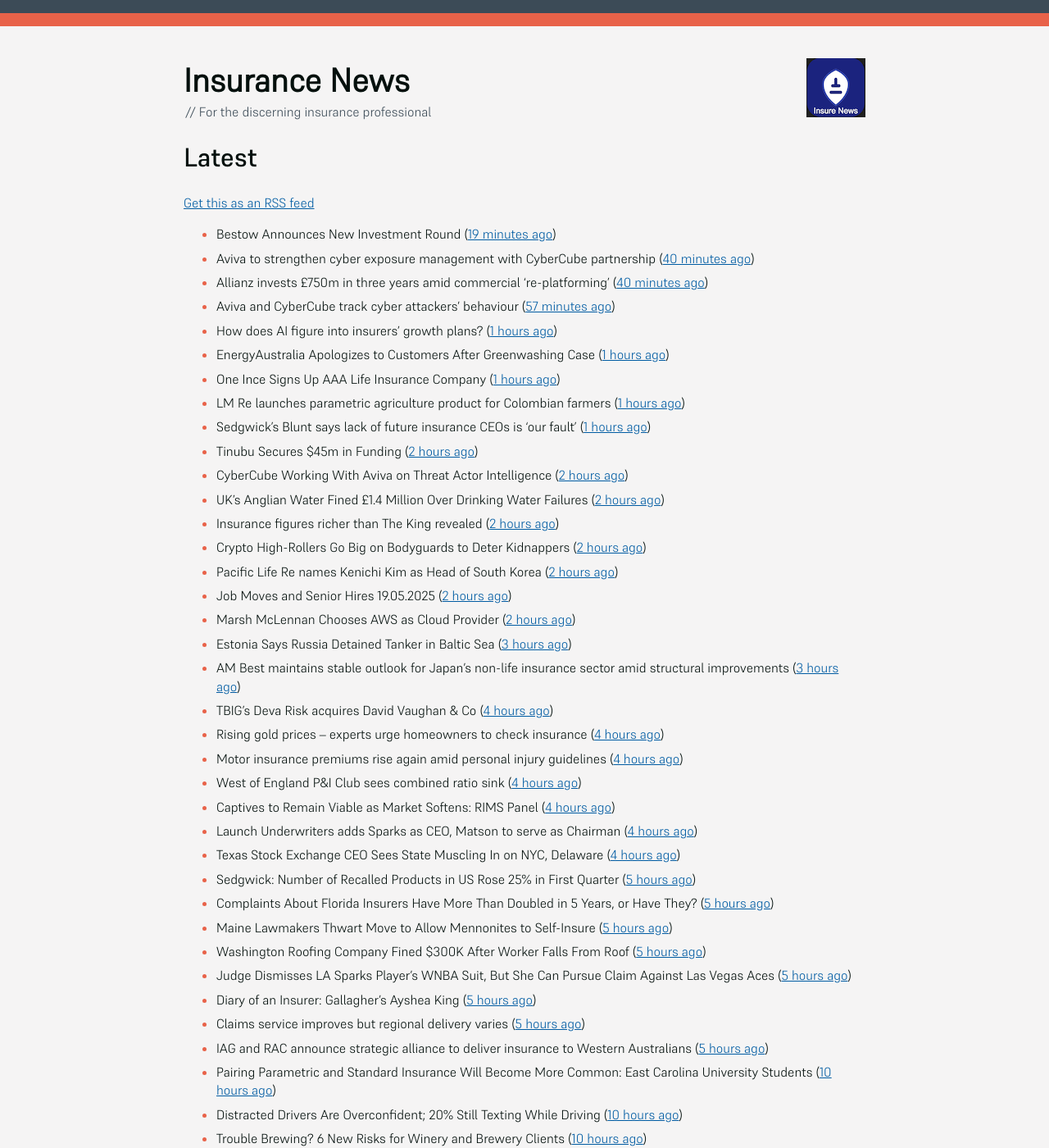
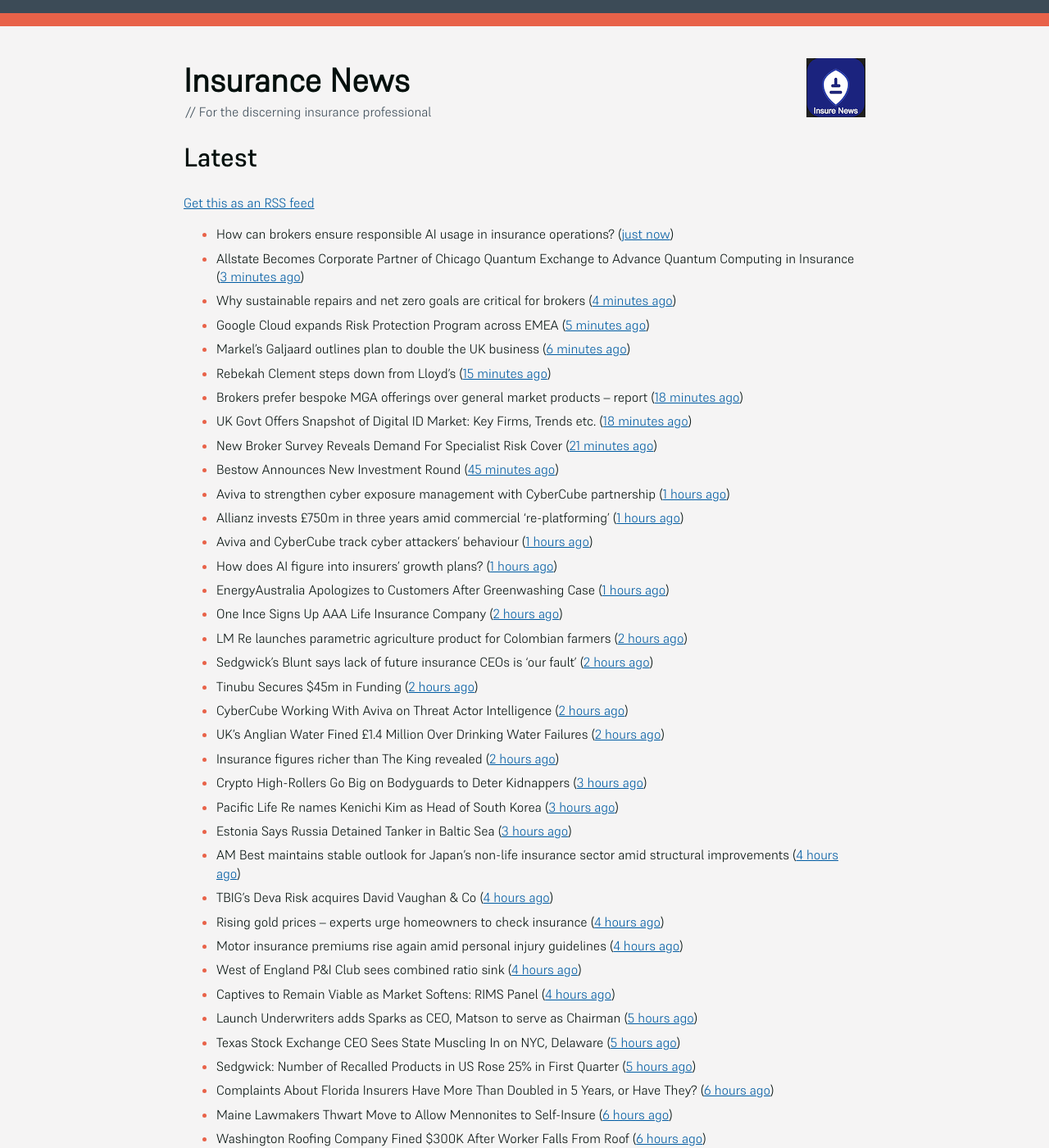
Before and after one commit to mat-0/feeds.thechels.uk, a Jekyll site: the page built from index.md, in a window 1280 px wide and 1400 px high. Shown: the whole window at 82% size. Built offline with Jekyll 4.4.1, drawn with Linux system fonts in a browser that asks for light colours; some of the changed text lies outside the part shown.

Commit message:
New Feed

```diff
--- a/index.md
+++ b/index.md
@@ -8,65 +8,71 @@ description: Latest Updates
 [Get this as an RSS feed](/feed.rss)
 
 <!-- news_marker starts -->
-- Bestow Announces New Investment Round ([19 minutes ago](https://insurance-edge.net/2025/05/19/bestow-announces-new-investment-round/))
-- Aviva to strengthen cyber exposure management with CyberCube partnership ([40 minutes ago](https://www.reinsurancene.ws/aviva-to-strengthen-cyber-exposure-management-with-cybercube-partnership/))
-- Allianz invests £750m in three years amid commercial ‘re-platforming’ ([40 minutes ago](https://www.postonline.co.uk/news/7957771/allianz-invests-ps750m-in-three-years-amid-commercial-replatforming))
-- Aviva and CyberCube track cyber attackers’ behaviour ([57 minutes ago](https://www.postonline.co.uk/news/7957778/aviva-and-cybercube-track-cyber-attackers-behaviour))
+- How can brokers ensure responsible AI usage in insurance operations? ([just now](https://www.insurancebusinessmag.com/uk/news/breaking-news/how-can-brokers-ensure-responsible-ai-usage-in-insurance-operations-536137.aspx))
+- Allstate Becomes Corporate Partner of Chicago Quantum Exchange to Advance Quantum Computing in Insurance ([3 minutes ago](https://www.insurtechinsights.com/allstate-becomes-corporate-partner-of-chicago-quantum-exchange-to-advance-quantum-computing-in-insurance/))
+- Why sustainable repairs and net zero goals are critical for brokers ([4 minutes ago](https://www.insurancebusinessmag.com/uk/news/environmental/why-sustainable-repairs-and-net-zero-goals-are-critical-for-brokers-536136.aspx))
+- Google Cloud expands Risk Protection Program across EMEA ([5 minutes ago](https://www.reinsurancene.ws/google-cloud-expands-risk-protection-program-across-emea/))
+- Markel’s Galjaard outlines plan to double the UK business ([6 minutes ago](https://www.postonline.co.uk/news/7957775/markels-galjaard-outlines-plan-to-double-the-uk-business))
+- Rebekah Clement steps down from Lloyd's ([15 minutes ago](https://www.insurancebusinessmag.com/uk/news/breaking-news/rebekah-clement-steps-down-from-lloyds-536135.aspx))
+- Brokers prefer bespoke MGA offerings over general market products – report ([18 minutes ago](https://www.insurancebusinessmag.com/uk/news/breaking-news/brokers-prefer-bespoke-mga-offerings-over-general-market-products--report-536134.aspx))
+- UK Govt Offers Snapshot of Digital ID Market: Key Firms, Trends etc. ([18 minutes ago](https://insurance-edge.net/2025/05/19/uk-govt-offers-snapshot-of-digital-id-market-key-firms-trends-etc/))
+- New Broker Survey Reveals Demand For Specialist Risk Cover ([21 minutes ago](https://insurance-edge.net/2025/05/19/new-broker-survey-reveals-demand-for-specialist-risk-cover/))
+- Bestow Announces New Investment Round ([45 minutes ago](https://insurance-edge.net/2025/05/19/bestow-announces-new-investment-round/))
+- Aviva to strengthen cyber exposure management with CyberCube partnership ([1 hours ago](https://www.reinsurancene.ws/aviva-to-strengthen-cyber-exposure-management-with-cybercube-partnership/))
+- Allianz invests £750m in three years amid commercial ‘re-platforming’ ([1 hours ago](https://www.postonline.co.uk/news/7957771/allianz-invests-ps750m-in-three-years-amid-commercial-replatforming))
+- Aviva and CyberCube track cyber attackers’ behaviour ([1 hours ago](https://www.postonline.co.uk/news/7957778/aviva-and-cybercube-track-cyber-attackers-behaviour))
 - How does AI figure into insurers' growth plans? ([1 hours ago](https://www.dig-in.com/list/how-does-ai-figure-into-insurers-growth-plans))
 - EnergyAustralia Apologizes to Customers After Greenwashing Case ([1 hours ago](https://www.insurancejournal.com/news/international/2025/05/19/824194.htm))
-- One Ince Signs Up AAA Life Insurance Company ([1 hours ago](https://insurance-edge.net/2025/05/19/one-ince-signs-up-aaa-life-insurance-company/))
-- LM Re launches parametric agriculture product for Colombian farmers ([1 hours ago](https://www.reinsurancene.ws/lm-re-launches-parametric-agriculture-product-for-colombian-farmers/))
-- Sedgwick’s Blunt says lack of future insurance CEOs is ‘our fault’ ([1 hours ago](https://www.postonline.co.uk/news/7957772/sedgwicks-blunt-says-lack-of-future-insurance-ceos-is-our-fault))
+- One Ince Signs Up AAA Life Insurance Company ([2 hours ago](https://insurance-edge.net/2025/05/19/one-ince-signs-up-aaa-life-insurance-company/))
+- LM Re launches parametric agriculture product for Colombian farmers ([2 hours ago](https://www.reinsurancene.ws/lm-re-launches-parametric-agriculture-product-for-colombian-farmers/))
+- Sedgwick’s Blunt says lack of future insurance CEOs is ‘our fault’ ([2 hours ago](https://www.postonline.co.uk/news/7957772/sedgwicks-blunt-says-lack-of-future-insurance-ceos-is-our-fault))
 - Tinubu Secures $45m in Funding ([2 hours ago](https://insurance-edge.net/2025/05/19/tinubu-secures-45m-in-funding/))
 - CyberCube Working With Aviva on Threat Actor Intelligence ([2 hours ago](https://insurance-edge.net/2025/05/19/cybercube-working-with-aviva-on-threat-actor-intelligence/))
 - UK’s Anglian Water Fined £1.4 Million Over Drinking Water Failures ([2 hours ago](https://www.insurancejournal.com/news/international/2025/05/19/824185.htm))
 - Insurance figures richer than The King revealed ([2 hours ago](https://www.postonline.co.uk/news/7957777/insurance-figures-richer-than-the-king-revealed))
-- Crypto High-Rollers Go Big on Bodyguards to Deter Kidnappers ([2 hours ago](https://www.insurancejournal.com/news/international/2025/05/19/824178.htm))
-- Pacific Life Re names Kenichi Kim as Head of South Korea ([2 hours ago](https://www.reinsurancene.ws/pacific-life-re-names-kenichi-kim-as-head-of-south-korea/))
-- Job Moves and Senior Hires 19.05.2025 ([2 hours ago](https://insurance-edge.net/2025/05/19/job-moves-and-senior-hires-19-05-2025/))
-- Marsh McLennan Chooses AWS as Cloud Provider ([2 hours ago](https://insurance-edge.net/2025/05/19/marsh-mclennan-chooses-aws-as-cloud-provider/))
+- Crypto High-Rollers Go Big on Bodyguards to Deter Kidnappers ([3 hours ago](https://www.insurancejournal.com/news/international/2025/05/19/824178.htm))
+- Pacific Life Re names Kenichi Kim as Head of South Korea ([3 hours ago](https://www.reinsurancene.ws/pacific-life-re-names-kenichi-kim-as-head-of-south-korea/))
 - Estonia Says Russia Detained Tanker in Baltic Sea ([3 hours ago](https://www.insurancejournal.com/news/international/2025/05/19/824175.htm))
-- AM Best maintains stable outlook for Japan’s non-life insurance sector amid structural improvements ([3 hours ago](https://www.reinsurancene.ws/am-best-maintains-stable-outlook-for-japans-non-life-insurance-sector-amid-structural-improvements/))
+- AM Best maintains stable outlook for Japan’s non-life insurance sector amid structural improvements ([4 hours ago](https://www.reinsurancene.ws/am-best-maintains-stable-outlook-for-japans-non-life-insurance-sector-amid-structural-improvements/))
 - TBIG's Deva Risk acquires David Vaughan & Co ([4 hours ago](https://www.insurancebusinessmag.com/uk/news/breaking-news/tbigs-deva-risk-acquires-david-vaughan-and-co-536120.aspx))
 - Rising gold prices – experts urge homeowners to check insurance ([4 hours ago](https://www.insurancebusinessmag.com/uk/news/property-insurance/rising-gold-prices--experts-urge-homeowners-to-check-insurance-536119.aspx))
 - Motor insurance premiums rise again amid personal injury guidelines ([4 hours ago](https://www.insurancebusinessmag.com/uk/news/auto-motor/motor-insurance-premiums-rise-again-amid-personal-injury-guidelines-536118.aspx))
 - West of England P&I Club sees combined ratio sink ([4 hours ago](https://www.insurancebusinessmag.com/uk/news/marine/west-of-england-pandi-club-sees-combined-ratio-sink-536117.aspx))
 - Captives to Remain Viable as Market Softens: RIMS Panel ([4 hours ago](https://www.insurancejournal.com/news/national/2025/05/19/823940.htm))
-- Launch Underwriters adds Sparks as CEO, Matson to serve as Chairman ([4 hours ago](https://www.reinsurancene.ws/launch-underwriters-adds-sparks-as-ceo-matson-to-serve-as-chairman/))
-- Texas Stock Exchange CEO Sees State Muscling In on NYC, Delaware ([4 hours ago](https://www.insurancejournal.com/news/southcentral/2025/05/19/824129.htm))
+- Launch Underwriters adds Sparks as CEO, Matson to serve as Chairman ([5 hours ago](https://www.reinsurancene.ws/launch-underwriters-adds-sparks-as-ceo-matson-to-serve-as-chairman/))
+- Texas Stock Exchange CEO Sees State Muscling In on NYC, Delaware ([5 hours ago](https://www.insurancejournal.com/news/southcentral/2025/05/19/824129.htm))
 - Sedgwick: Number of Recalled Products in US Rose 25% in First Quarter ([5 hours ago](https://www.insurancejournal.com/news/national/2025/05/19/824155.htm))
-- Complaints About Florida Insurers Have More Than Doubled in 5 Years, or Have They? ([5 hours ago](https://www.insurancejournal.com/news/southeast/2025/05/19/824138.htm))
-- Maine Lawmakers Thwart Move to Allow Mennonites to Self-Insure ([5 hours ago](https://www.insurancejournal.com/news/east/2025/05/19/824161.htm))
-- Washington Roofing Company Fined $300K After Worker Falls From Roof ([5 hours ago](https://www.insurancejournal.com/news/west/2025/05/19/823964.htm))
-- Judge Dismisses LA Sparks Player’s WNBA Suit, But She Can Pursue Claim Against Las Vegas Aces ([5 hours ago](https://www.insurancejournal.com/news/west/2025/05/19/824106.htm))
-- Diary of an Insurer: Gallagher’s Ayshea King ([5 hours ago](https://www.postonline.co.uk/broker/7957466/diary-of-an-insurer-gallaghers-ayshea-king))
-- Claims service improves but regional delivery varies ([5 hours ago](https://www.postonline.co.uk/claims/7957673/claims-service-improves-but-regional-delivery-varies))
-- IAG and RAC announce strategic alliance to deliver insurance to Western Australians ([5 hours ago](https://www.reinsurancene.ws/iag-and-rac-announce-strategic-alliance-to-deliver-insurance-to-western-australians/))
-- Pairing Parametric and Standard Insurance Will Become More Common: East Carolina University Students ([10 hours ago](https://www.insurancejournal.com/magazines/mag-features/2025/05/19/823760.htm))
-- Distracted Drivers Are Overconfident; 20% Still Texting While Driving ([10 hours ago](https://www.insurancejournal.com/magazines/mag-features/2025/05/19/823759.htm))
-- Trouble Brewing? 6 New Risks for Winery and Brewery Clients ([10 hours ago](https://www.insurancejournal.com/magazines/mag-features/2025/05/19/823758.htm))
-- Business Moves ([10 hours ago](https://www.insurancejournal.com/magazines/mag-business-moves/2025/05/19/823757.htm))
-- Perpetuation Planning – Part Two ([10 hours ago](https://www.insurancejournal.com/magazines/mag-features/2025/05/19/823756.htm))
-- Diversification, Risk Modeling Top of Mind for Carriers as Cyber Liability Market Softens ([10 hours ago](https://www.insurancejournal.com/magazines/mag-features/2025/05/19/823755.htm))
-- New York High Court Unleashes Expanded Liability for Pet Owners ([10 hours ago](https://www.insurancejournal.com/magazines/mag-features/2025/05/19/823754.htm))
-- Lights, Camera, Action: New Risks Emerge as Hollywood Goes Virtual, Hunts Tax Credits ([10 hours ago](https://www.insurancejournal.com/magazines/mag-features/2025/05/19/823753.htm))
-- Declarations ([10 hours ago](https://www.insurancejournal.com/magazines/mag-declarations/2025/05/19/823752.htm))
-- An Agent’s Guide to Expanding into Commercial Lines ([10 hours ago](https://www.insurancejournal.com/magazines/mag-features/2025/05/19/823751.htm))
-- Navigating the Landscape of Agency Agreements ([10 hours ago](https://www.insurancejournal.com/magazines/mag-features/2025/05/19/823750.htm))
-- When Harassment Follows You Home: Managing Employment Practices Liability Risk in a Remote Work Era ([10 hours ago](https://www.insurancejournal.com/magazines/mag-features/2025/05/19/823749.htm))
-- My New Markets ([10 hours ago](https://www.insurancejournal.com/magazines/mag-newmarkets/2025/05/19/823748.htm))
-- Risk Management Considerations When Having Family Fun ([10 hours ago](https://www.insurancejournal.com/magazines/mag-features/2025/05/19/823747.htm))
-- How IoT complements Plymouth Rock's coverage strategy ([14 hours ago](https://www.dig-in.com/news/plymouth-rock-uses-iot-technology-to-manage-risks))
-- Independent agents need data support to use agentic AI ([15 hours ago](https://www.dig-in.com/news/independent-agents-need-data-support-to-use-agentic-ai))
+- Complaints About Florida Insurers Have More Than Doubled in 5 Years, or Have They? ([6 hours ago](https://www.insurancejournal.com/news/southeast/2025/05/19/824138.htm))
+- Maine Lawmakers Thwart Move to Allow Mennonites to Self-Insure ([6 hours ago](https://www.insurancejournal.com/news/east/2025/05/19/824161.htm))
+- Washington Roofing Company Fined $300K After Worker Falls From Roof ([6 hours ago](https://www.insurancejournal.com/news/west/2025/05/19/823964.htm))
+- Judge Dismisses LA Sparks Player’s WNBA Suit, But She Can Pursue Claim Against Las Vegas Aces ([6 hours ago](https://www.insurancejournal.com/news/west/2025/05/19/824106.htm))
+- Diary of an Insurer: Gallagher’s Ayshea King ([6 hours ago](https://www.postonline.co.uk/broker/7957466/diary-of-an-insurer-gallaghers-ayshea-king))
+- Claims service improves but regional delivery varies ([6 hours ago](https://www.postonline.co.uk/claims/7957673/claims-service-improves-but-regional-delivery-varies))
+- IAG and RAC announce strategic alliance to deliver insurance to Western Australians ([6 hours ago](https://www.reinsurancene.ws/iag-and-rac-announce-strategic-alliance-to-deliver-insurance-to-western-australians/))
+- Pairing Parametric and Standard Insurance Will Become More Common: East Carolina University Students ([11 hours ago](https://www.insurancejournal.com/magazines/mag-features/2025/05/19/823760.htm))
+- Distracted Drivers Are Overconfident; 20% Still Texting While Driving ([11 hours ago](https://www.insurancejournal.com/magazines/mag-features/2025/05/19/823759.htm))
+- Trouble Brewing? 6 New Risks for Winery and Brewery Clients ([11 hours ago](https://www.insurancejournal.com/magazines/mag-features/2025/05/19/823758.htm))
+- Business Moves ([11 hours ago](https://www.insurancejournal.com/magazines/mag-business-moves/2025/05/19/823757.htm))
+- Perpetuation Planning – Part Two ([11 hours ago](https://www.insurancejournal.com/magazines/mag-features/2025/05/19/823756.htm))
+- Diversification, Risk Modeling Top of Mind for Carriers as Cyber Liability Market Softens ([11 hours ago](https://www.insurancejournal.com/magazines/mag-features/2025/05/19/823755.htm))
+- New York High Court Unleashes Expanded Liability for Pet Owners ([11 hours ago](https://www.insurancejournal.com/magazines/mag-features/2025/05/19/823754.htm))
+- Lights, Camera, Action: New Risks Emerge as Hollywood Goes Virtual, Hunts Tax Credits ([11 hours ago](https://www.insurancejournal.com/magazines/mag-features/2025/05/19/823753.htm))
+- Declarations ([11 hours ago](https://www.insurancejournal.com/magazines/mag-declarations/2025/05/19/823752.htm))
+- An Agent’s Guide to Expanding into Commercial Lines ([11 hours ago](https://www.insurancejournal.com/magazines/mag-features/2025/05/19/823751.htm))
+- Navigating the Landscape of Agency Agreements ([11 hours ago](https://www.insurancejournal.com/magazines/mag-features/2025/05/19/823750.htm))
+- When Harassment Follows You Home: Managing Employment Practices Liability Risk in a Remote Work Era ([11 hours ago](https://www.insurancejournal.com/magazines/mag-features/2025/05/19/823749.htm))
+- My New Markets ([11 hours ago](https://www.insurancejournal.com/magazines/mag-newmarkets/2025/05/19/823748.htm))
+- Risk Management Considerations When Having Family Fun ([11 hours ago](https://www.insurancejournal.com/magazines/mag-features/2025/05/19/823747.htm))
+- How IoT complements Plymouth Rock's coverage strategy ([15 hours ago](https://www.dig-in.com/news/plymouth-rock-uses-iot-technology-to-manage-risks))
+- Independent agents need data support to use agentic AI ([16 hours ago](https://www.dig-in.com/news/independent-agents-need-data-support-to-use-agentic-ai))
 - CIAB reports moderation in commercial insurance premium increases for Q1’25 ([2 days ago](https://www.reinsurancene.ws/ciab-reports-moderation-in-commercial-insurance-premium-increases-for-q125/))
 - Zurich NA’s Fox to lead US National Accounts, Caminiti promoted to CUO ([2 days ago](https://www.reinsurancene.ws/zurich-nas-fox-to-lead-us-national-accounts-caminiti-promoted-to-cuo/))
 - Basel Committee resists US pressure to downplay climate risk ([2 days ago](https://www.dig-in.com/articles/basel-committee-resists-us-pressure-to-downplay-climate-risk))
 - Property & nat cat lines competitive but environment remains healthy: Swiss Re CEO ([2 days ago](https://www.reinsurancene.ws/property-nat-cat-lines-competitive-but-environment-remains-healthy-swiss-re-ceo/))
-- Concirrus appoints O’Reilly to drive AI product innovation & business growth ([2 days ago](https://www.reinsurancene.ws/concirrus-appoints-oreilly-to-drive-ai-product-innovation-business-growth/))
 - Cable Insurance Teams Up with TruckerCloud to Enhance Telematics Capabilities ([2 days ago](https://www.insurtechinsights.com/cable-insurance-teams-up-with-truckercloud-to-enhance-telematics-capabilities/))
 - McLarens aims for net zero by 2050 ([2 days ago](https://www.postonline.co.uk/news/7957770/mclarens-aims-for-net-zero-by-2050))
-- AI will have a greater role to play in claims despite initial hesitancy ([2 days ago](https://www.postonline.co.uk/broker/7957769/ai-will-have-a-greater-role-to-play-in-claims-despite-initial-hesitancy))
-- Ardonagh’s rebrand; Google Cloud’s expansion; Insure Your Paws’ product ([2 days ago](https://www.postonline.co.uk/news/7957764/ardonaghs-rebrand-google-clouds-expansion-insure-your-paws-product))
+- AI will have a greater role to play in claims despite initial hesitancy ([3 days ago](https://www.postonline.co.uk/broker/7957769/ai-will-have-a-greater-role-to-play-in-claims-despite-initial-hesitancy))
+- Ardonagh’s rebrand; Google Cloud’s expansion; Insure Your Paws’ product ([3 days ago](https://www.postonline.co.uk/news/7957764/ardonaghs-rebrand-google-clouds-expansion-insure-your-paws-product))
 - AXA Group CUO on navigating a polycrisis risk landscape ([3 days ago](https://www.insurancebusinessmag.com/uk/news/breaking-news/axa-group-cuo-on-navigating-a-polycrisis-risk-landscape-535921.aspx))
 - Attracting new business to the London specialty market ([3 days ago](https://www.insurancebusinessmag.com/uk/news/breaking-news/attracting-new-business-to-the-london-specialty-market-535974.aspx))
 - Climate proofing businesses as the summer season arrives ([3 days ago](https://www.insurancebusinessmag.com/uk/news/catastrophe/climate-proofing-businesses-as-the-summer-season-arrives-535973.aspx))
@@ -98,12 +104,8 @@ description: Latest Updates
 - 'Poly-employment': Transparency in workplaces encouraged amid rise of secondary jobs ([4 days ago](https://www.insurancebusinessmag.com/uk/news/breaking-news/polyemployment-transparency-in-workplaces-encouraged-amid-rise-of-secondary-jobs-535784.aspx))
 - ‘Don’t preach to us’, pleads Pen CEO ([4 days ago](https://www.postonline.co.uk/broker/7957752/dont-preach-to-us-pleads-pen-ceo))
 - bolttech and Sumitomo Corporation Launch Strategic Joint Venture to Expand Embedded Protection Solutions in Asia ([4 days ago](https://www.insurtechinsights.com/bolttech-and-sumitomo-corporation-launch-strategic-joint-venture-to-expand-embedded-protection-solutions-in-asia/))
-- Aviva sees broad-based growth in Q1 across segments ([4 days ago](https://www.insurancebusinessmag.com/uk/news/breaking-news/aviva-sees-broadbased-growth-in-q1-across-segments-535781.aspx))
 - DLG deal ‘on course’ and not a distraction for Aviva ([4 days ago](https://www.postonline.co.uk/news/7957750/dlg-deal-on-course-and-not-a-distraction-for-aviva))
 - Q&A: Andy Hutchinson, Turvi ([4 days ago](https://www.postonline.co.uk/technology/7957394/qa-andy-hutchinson-turvi))
-- BIBA CEO spotlights AI, FCA reforms at 2025 conference ([4 days ago](https://www.insurancebusinessmag.com/uk/news/breaking-news/biba-ceo-spotlights-ai-fca-reforms-at-2025-conference-535774.aspx))
-- CMI honours Dame Amanda Blanc and Baroness Louise Casey for transformative leadership ([4 days ago](https://www.insurancebusinessmag.com/uk/news/breaking-news/cmi-honours-dame-amanda-blanc-and-baroness-louise-casey-for-transformative-leadership-535773.aspx))
-- Two industry veterans receive BIBA 2025 awards ([4 days ago](https://www.insurancebusinessmag.com/uk/news/breaking-news/two-industry-veterans-receive-biba-2025-awards-535772.aspx))
 - Throwback Thursday: CII card woes; Hiscox grows ([4 days ago](https://www.postonline.co.uk/personal/7956604/throwback-thursday-cii-card-woes-hiscox-grows))
 - Why blaming hybrid working for productivity problems is too easy ([4 days ago](https://www.postonline.co.uk/people/7957728/why-blaming-hybrid-working-for-productivity-problems-is-too-easy))
 - Digital is primary tool for customers to purchase insurance: J.D. Power ([4 days ago](https://www.dig-in.com/news/customers-prefer-buying-insurance-digitally-says-j-d-power))
@@ -113,15 +115,13 @@ description: Latest Updates
 - Encova Insurance Appoints Ramu Lingala as Chief Information Officer ([4 days ago](https://www.insurtechinsights.com/encova-insurance-appoints-ramu-lingala-as-chief-information-officer/))
 - Biba names Caroline Barr as first female chair ([4 days ago](https://www.postonline.co.uk/broker/7957749/biba-names-caroline-barr-as-first-female-chair))
 - Rosemount Financial Solutions (IFA) announces 4C Platform partnership to support private medical insurance advice ([4 days ago](https://ifamagazine.com/rosemount-financial-solutions-ifa-announces-4c-platform-partnership-to-support-private-medical-insurance-advice/))
-- FCA handed 170,000-strong petition to fix insurance failings ([4 days ago](https://www.postonline.co.uk/regulation/7957747/fca-handed-170000-strong-petition-to-fix-insurance-failings))
+- FCA handed 170,000-strong petition to fix insurance failings ([5 days ago](https://www.postonline.co.uk/regulation/7957747/fca-handed-170000-strong-petition-to-fix-insurance-failings))
 - Extinction Rebellion returns to Biba for third consecutive protest ([5 days ago](https://www.postonline.co.uk/news/7957741/extinction-rebellion-returns-to-biba-for-third-consecutive-protest))
 - AI Startup MarvelX Raises $6 Million to Revolutionize Insurance Back-Office Operations ([5 days ago](https://www.insurtechinsights.com/ai-startup-marvelx-raises-6-million-to-revolutionize-insurance-back-office-operations/))
 - Biba launches ‘Ben the Broker’ advert campaign ([5 days ago](https://www.postonline.co.uk/broker/7957742/biba-launches-ben-the-broker-advert-campaign))
-- CMA launches probe into Aviva’s takeover of Direct Line ([5 days ago](https://www.postonline.co.uk/regulation/7957748/cma-launches-probe-into-avivas-takeover-of-direct-line))
 - Bestow Secures $120 Million in Series D to Drive Life Insurance Tech Expansion ([5 days ago](https://www.insurtechinsights.com/bestow-secures-120-million-in-series-d-to-drive-life-insurance-tech-expansion/))
-- Mike McGavick Joins mea Platform as Board Chairman and Strategic Advisor ([5 days ago](https://www.insurtechinsights.com/mike-mcgavick-joins-mea-platform-as-board-chairman-and-strategic-advisor/))
 - Seventy-two per cent of new absentees under group income protection policies returned to work during 2024 ([6 days ago](https://ifamagazine.com/seventy-two-per-cent-of-new-absentees-under-group-income-protection-policies-returned-to-work-during-2024/))
-- OneFamily celebrates fifty years of inspiring better futures ([6 days ago](https://ifamagazine.com/onefamily-celebrates-fifty-years-of-inspiring-better-futures/))
+- OneFamily celebrates fifty years of inspiring better futures ([7 days ago](https://ifamagazine.com/onefamily-celebrates-fifty-years-of-inspiring-better-futures/))
 - Vitality research reveals gaps in employee awareness of sick leave policies and the role insurers play ([7 days ago](https://ifamagazine.com/vitality-research-reveals-gaps-in-employee-awareness-of-sick-leave-policies-and-the-role-insurers-play/))
 - 9 in 10 life cover applications with mental health disclosures instantly accepted on the underwriter protection platform in 2024 ([7 days ago](https://ifamagazine.com/9-in-10-life-cover-applications-with-mental-health-disclosures-instantly-accepted-on-the-underwriter-protection-platform-in-2024/))
 - IHC Set to Launch AI-Driven Reinsurance Platform in the Gulf Region ([8 days ago](https://thefintechtimes.com/ihc-set-to-launch-ai-driven-reinsurance-platform/))
```
Also changed, not shown: other parts of index.md (+1 -1 lines).
